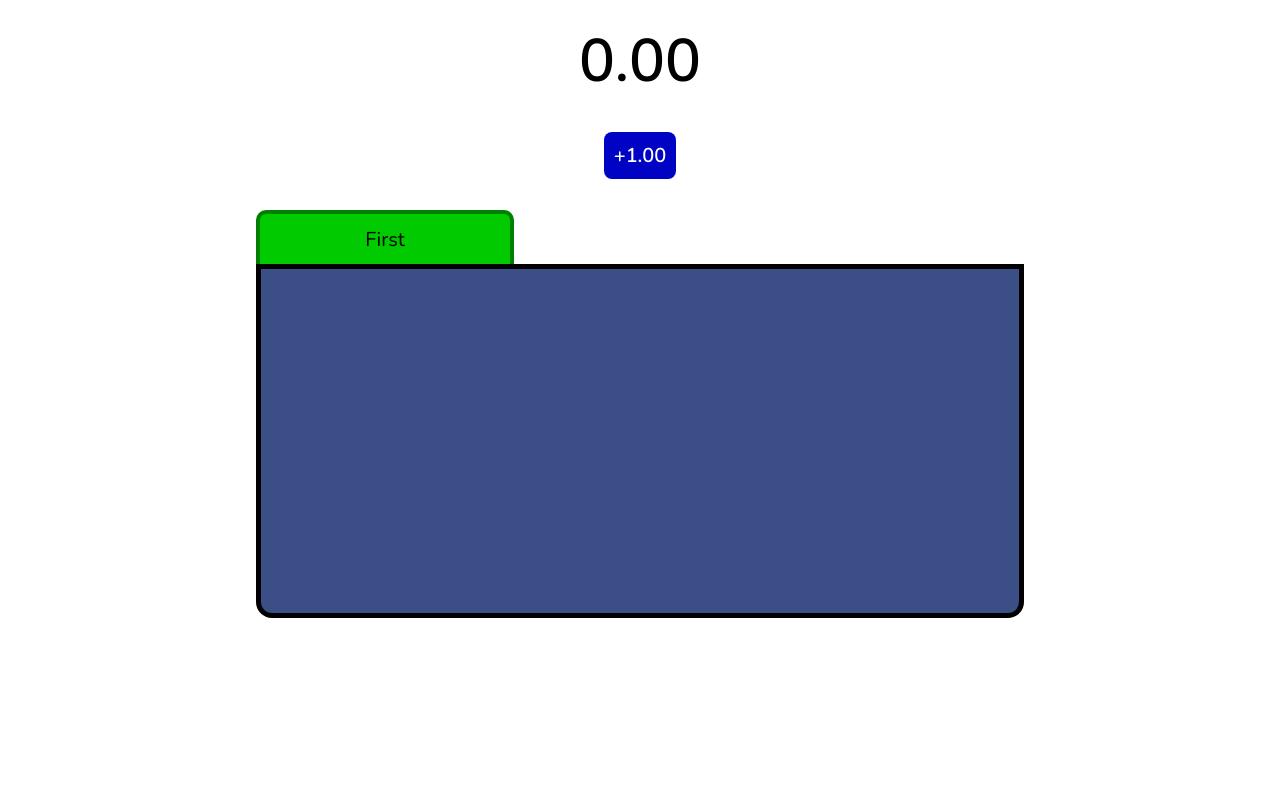
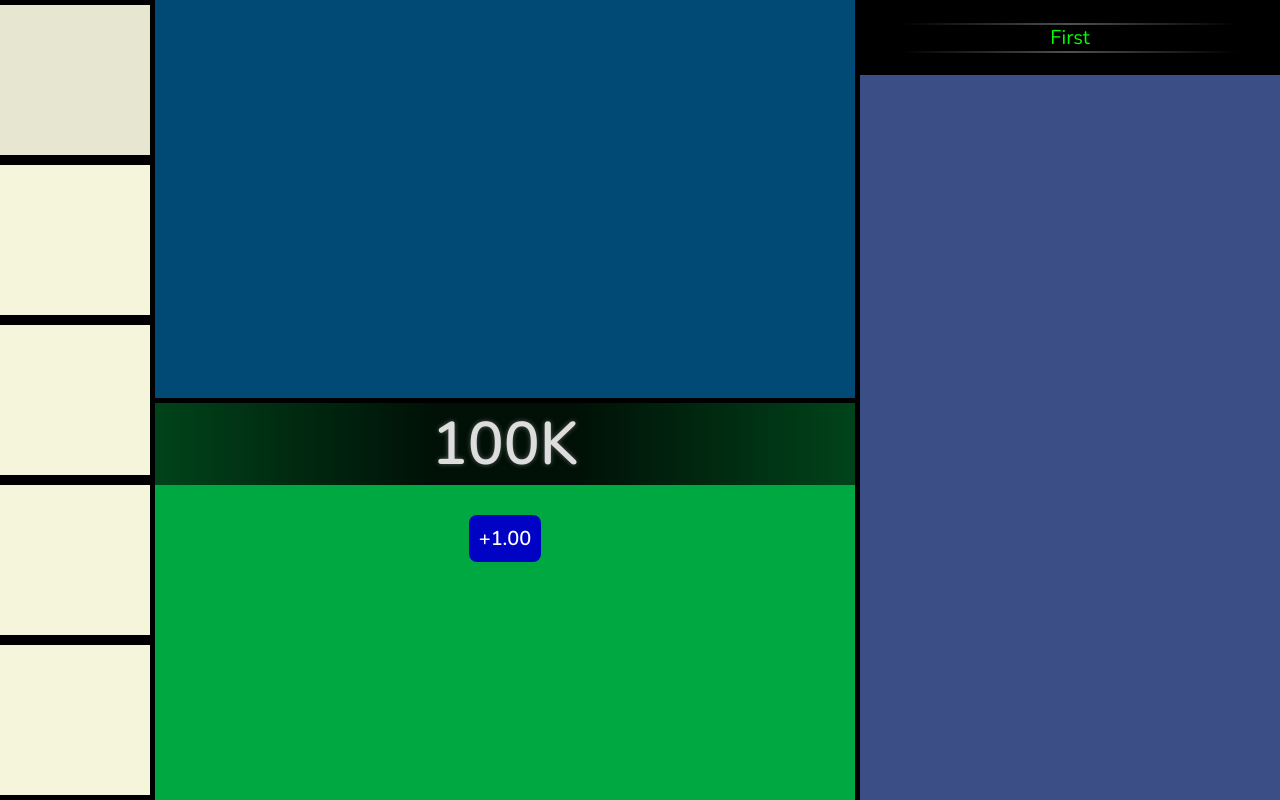
Before and after one commit to HighJinx44/Clicker, a React (Vite) app in the folder clicker-game/: page / in a window 1280 px wide. Built offline with nearby package versions, Linux system fonts and the light colour scheme.

Commit message:
Changed layout

```diff
--- a/clicker-game/src/App.css
+++ b/clicker-game/src/App.css
@@ -2,6 +2,11 @@ body {
   font-family: "Nunito";
   font-size: 60px;
   margin: 0;
-  justify-items: center;
   user-select: none;
 }
+
+.outer-container {
+  display: flex;
+  height: 100vh;
+  min-height: max-content;
+}
--- a/clicker-game/src/App.jsx
+++ b/clicker-game/src/App.jsx
@@ -1,11 +1,11 @@
 import { useState, useEffect, useRef } from 'react';
-import { Clicker } from './Clicker';
-import './App.css';
 import { Tabs } from './tabs';
+import { Sidebar } from './Sidebar';
+import { MidSec } from './MidSec';
 import './App.css';
 
 function App() {
-  const [counter, setCounter] = useState(JSON.parse(localStorage.getItem('amount')) || 0);
+  const [counter, setCounter] = useState(JSON.parse(localStorage.getItem('amount')) || 100000);
   const [highestPoints, setHighestPoints] = useState(JSON.parse(localStorage.getItem('highestAmount')) || 0);
   const [stats, setStats] = useState({
     increment: 1,
@@ -43,14 +43,15 @@ function App() {
   }, []);
 
   return (
-    <>
-      <Clicker
-      counter={counter}
-      setCounter={setCounter}
-      stats={stats}
+    <div className='outer-container'>
+      <Sidebar/>
+      <MidSec
+        counter={counter}
+        setCounter={setCounter}
+        stats={stats}
       />
       <Tabs counter={counter} setCounter={setCounter} setStats={setStats} highestPoints={highestPoints}/>
-    </>
+    </div>
   )
 }
 
--- a/clicker-game/src/Clicker.css
+++ b/clicker-game/src/Clicker.css
@@ -4,21 +4,35 @@
   align-items: center;
   row-gap: 30px;
   user-select: none;
+  height: 100%;
 }
 
 .counter {
-  padding-top: 20px;
+  background-image: linear-gradient(
+    90deg,
+    rgba(0, 0, 0, 0.6) 0%,
+    rgba(0, 0, 0, 0.9) 40%,
+    rgba(0, 0, 0, 0.9) 60%,
+    rgba(0, 0, 0, 0.6) 100%
+  );
+  width: 100%;
+  color: rgb(221, 221, 221);
+  text-shadow: 0 0 5px rgba(167, 167, 167, 0.5);
+}
+
+.counter-text {
+  font-weight: 600;
   position: relative;
-  font-weight: 600;
+  width: max-content;
+  justify-self: center;
   font-variant-numeric: tabular-nums;
 }
 
 .points-per-second {
   font-size: 20px;
   position: absolute;
-  top: 10px;
-  left: 50%;
-  transform: translateX(-50%);
+  top: 50%;
+  left: 105%;
   white-space: nowrap;
 }
 
--- a/clicker-game/src/Clicker.jsx
+++ b/clicker-game/src/Clicker.jsx
@@ -11,6 +11,8 @@ export function Clicker({ counter, setCounter, stats }) {
     <>
       <div className="counter-container">
         <div className="counter">
+          <div className="counter-text">
+            {format(counter, 3)}
             {stats.generatePoints ? (
               <div className="points-per-second">
                 {format(stats.increment * stats.generatorMultiplier)} P/s
@@ -18,7 +20,7 @@ export function Clicker({ counter, setCounter, stats }) {
             ) : (
               ""
             )}
-          {format(counter, 3)}
+          </div>
         </div>
         <button onClick={incrementCounter} className="click-button">
           +{format(stats.increment)}
--- /dev/null
+++ b/clicker-game/src/MidSec.css
@@ -0,0 +1,19 @@
+.middle-section-container {
+  flex: 5;
+  min-width: 500px;
+  display: flex;
+  flex-direction: column;
+  background-color: orange;
+  border-right: 5px solid black;
+}
+
+.top-middle-container {
+  height: 50%;
+  background-color: rgb(0, 74, 117);
+}
+
+.bottom-middle-container {
+  height: 50%;
+  background-color: rgb(0, 168, 65);
+  border-top: 5px solid black;
+}
--- /dev/null
+++ b/clicker-game/src/MidSec.jsx
@@ -0,0 +1,19 @@
+import './MidSec.css';
+import { Clicker } from './Clicker';
+
+export function MidSec({ counter, setCounter, stats }) {
+  return (
+    <>
+      <div className="middle-section-container">
+        <div className="top-middle-container"></div>
+        <div className="bottom-middle-container">
+          <Clicker
+                  counter={counter}
+                  setCounter={setCounter}
+                  stats={stats}
+                />
+        </div>
+      </div>
+    </>
+  );
+}
--- /dev/null
+++ b/clicker-game/src/Sidebar.css
@@ -0,0 +1,23 @@
+.sidebar-container {
+  min-width: 150px;
+  min-height: max-content;
+  align-content: center;
+  background-color: rgb(248, 248, 199);
+  display: flex;
+  flex-direction: column;
+  justify-content: space-evenly;
+  border-right: 5px solid black;
+}
+
+.sidebar-option {
+  width: 100%;
+  height: 150px;
+  background-color: beige;
+  border-top: 5px solid black;
+  border-bottom: 5px solid black;
+  transition: 0.2s;
+}
+
+.sidebar-option:hover {
+  background-color: rgb(231, 231, 209);
+}
--- /dev/null
+++ b/clicker-game/src/Sidebar.jsx
@@ -0,0 +1,15 @@
+import './Sidebar.css';
+
+export function Sidebar() {
+  return (
+    <>
+      <div className="sidebar-container">
+        <div className="sidebar-option"></div>
+        <div className="sidebar-option"></div>
+        <div className="sidebar-option"></div>
+        <div className="sidebar-option"></div>
+        <div className="sidebar-option"></div>
+      </div>
+    </>
+  );
+}
--- a/clicker-game/src/tabs.css
+++ b/clicker-game/src/tabs.css
@@ -1,42 +1,59 @@
 .tabs-container {
   display: flex;
   flex-direction: column;
-  width: 60vw;
-  margin-top: 10px;
+  min-width: 200px;
+  flex: 3;
+  background-color: green;
   font-size: 20px;
 }
 
 .tab-selector-container {
   height: 75px;
   width: 100%;
-  align-items: end;
-  overflow-y: hidden;
+  background-color: black;
+  align-items: center;
   display: flex;
-  gap: 4px;
-  justify-content: flex-start;
+  justify-content: space-evenly;
 }
 
 .tab-selector {
-  height: 50px;
+  height: 30px;
+  line-height: 30px;
   flex: 1;
-  max-width: 250px;
-  background-color: rgb(1, 202, 1);
-  transition: 0.5s ease;
+  color: rgb(0, 255, 0);
+  transition: 0.2s ease;
+  isolation: isolate;
+  text-shadow: none;
   cursor: pointer;
-  border-top-left-radius: 10px;
-  border-top-right-radius: 10px;
-  border: solid green 4px;
-  border-bottom: none;
   text-align: center;
-  align-content: center;
+  position: relative;
+}
+
+.tab-selector::before {
+  content: "";
+  position: absolute;
+  inset: 0;
+  border-top: 2px solid transparent;
+  border-bottom: 2px solid transparent;
+  background: linear-gradient(
+    90deg,
+    transparent 10%,
+    rgb(80, 80, 80) 50%,
+    rgb(80, 80, 80) 50%,
+    transparent 90%
+  ) border-box;
+  mask: linear-gradient(#000 0 0) padding-box, linear-gradient(#000 0 0);
+  mask-composite: exclude;
 }
 
 .tab-selector:not(.selected-tab):hover {
-  height: 60px;
+  text-shadow:0 0 4px rgb(0, 255, 0);
+  font-size: 24px;
 }
 
 .selected-tab {
-  height: 71px;
+  height: 60px;
+  line-height: 60px;
 }
 
 .first-tab {
@@ -46,12 +63,9 @@
 }
 
 .tab-content-container {
-  border: 5px solid black;
-  border-bottom-left-radius: 16px;
-  border-bottom-right-radius: 16px;
   padding-top: 20px;
   padding-bottom: 20px;
-  min-height: 38vh;
+  flex: 1;
   background-color: rgb(59, 79, 134);
   display: grid;
   grid-template-rows: auto;
@@ -59,5 +73,6 @@
   row-gap: 20px;
   justify-items: center;
   align-items: center;
-  overflow: hidden;
+  scrollbar-width: none;
+  overflow-y: scroll;
 }
```
Also changed, not shown: clicker-game/0-ideas.txt, 1 other file (tests, documents, lock files or other folders). Lines whose indentation alone changed are shown as unchanged.
